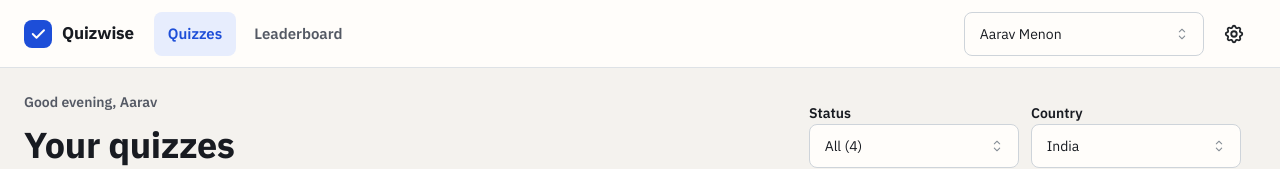
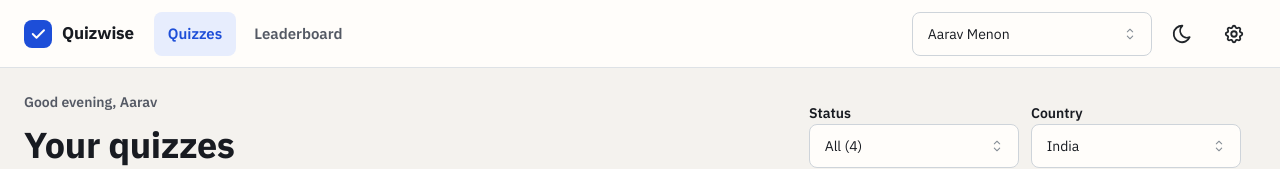
Before and after one commit to sreen98/quizwise, a React (Vite) app: page /quizzes in a window 1280 px wide. Shown: the top 169 px of the page. Built offline with nearby package versions, Linux system fonts and the light colour scheme.

Commit message:
feat: add dark mode toggle

```diff
--- a/index.html
+++ b/index.html
@@ -8,6 +8,12 @@
     <link rel="manifest" href="/site.webmanifest" />
     <meta name="viewport" content="width=device-width, initial-scale=1.0" />
     <title>Quizwise</title>
+    <script>
+      try {
+        var scheme = localStorage.getItem('mantine-color-scheme-value') === 'dark' ? 'dark' : 'light';
+        document.documentElement.setAttribute('data-mantine-color-scheme', scheme);
+      } catch (error) {}
+    </script>
   </head>
   <body>
     <div id="root"></div>
--- a/src/app/theme.ts
+++ b/src/app/theme.ts
@@ -1,6 +1,22 @@
-import { Badge, Button, createTheme, Input, Modal, Switch, type CSSVariablesResolver } from '@mantine/core';
+import {
+  Avatar,
+  Badge,
+  Button,
+  Checkbox,
+  createTheme,
+  Input,
+  Modal,
+  Pagination,
+  Radio,
+  Switch,
+  ThemeIcon,
+  type CSSVariablesResolver
+} from '@mantine/core';
 
 const TOUCH_TARGET = '44px';
+const FILLED_INK = 'var(--filled-ink)';
+
+const isFilled = (variant: string | undefined) => (variant ?? 'filled') === 'filled';
 
 export const theme = createTheme({
   white: '#FFFDFA',
@@ -59,12 +75,26 @@
   respectReducedMotion: true,
   components: {
     Modal: Modal.extend({ defaultProps: { centered: true } }),
-    Button: Button.extend({ vars: () => ({ root: { '--button-height': TOUCH_TARGET } }) }),
+    Button: Button.extend({
+      vars: (_theme, { variant }) => ({
+        root: { '--button-height': TOUCH_TARGET, '--button-color': isFilled(variant) ? FILLED_INK : undefined }
+      })
+    }),
+    ThemeIcon: ThemeIcon.extend({
+      vars: (_theme, { variant }) => ({ root: { '--ti-color': isFilled(variant) ? FILLED_INK : undefined } })
+    }),
+    Checkbox: Checkbox.extend({ vars: () => ({ root: { '--checkbox-icon-color': FILLED_INK } }) }),
+    Radio: Radio.extend({ vars: () => ({ root: { '--radio-icon-color': FILLED_INK } }) }),
+    Pagination: Pagination.extend({ vars: () => ({ root: { '--pagination-active-color': FILLED_INK } }) }),
+    Avatar: Avatar.extend({
+      vars: (_theme, { variant }) => ({ root: { '--avatar-color': variant === 'filled' ? FILLED_INK : undefined } })
+    }),
     Input: Input.extend({ vars: () => ({ wrapper: { '--input-height': TOUCH_TARGET } }) }),
     Switch: Switch.extend({ styles: { body: { minHeight: TOUCH_TARGET, alignItems: 'center' } } }),
     Badge: Badge.extend({
       defaultProps: { variant: 'light', radius: 'xs', size: 'lg' },
-      styles: { root: { textTransform: 'none', fontWeight: 600 } }
+      styles: { root: { textTransform: 'none', fontWeight: 600 } },
+      vars: (_theme, { variant }) => ({ root: { '--badge-color': variant === 'filled' ? FILLED_INK : undefined } })
     })
   }
 });
@@ -80,6 +110,7 @@
     '--warn-soft': '#FDF0E2',
     '--mantine-color-error': '#A64B07',
     '--skeleton': '#E8E3DA',
+    '--filled-ink': '#FFFDFA',
     '--mantine-color-body': '#FFFDFA',
     '--mantine-color-text': '#181B21',
     '--mantine-color-dimmed': '#545964',
@@ -93,6 +124,7 @@
     '--warn': '#F6A963',
     '--warn-soft': '#3A2614',
     '--mantine-color-error': '#F6A963',
-    '--skeleton': '#223047'
+    '--skeleton': '#223047',
+    '--filled-ink': '#0B111C'
   }
 });
--- /dev/null
+++ b/src/components/ColorSchemeToggle/index.tsx
@@ -0,0 +1,21 @@
+import { ActionIcon, useComputedColorScheme, useMantineColorScheme } from '@mantine/core';
+import { IconMoon, IconSun } from '@tabler/icons-react';
+
+export const ColorSchemeToggle = () => {
+  const { setColorScheme } = useMantineColorScheme();
+  const isDark = useComputedColorScheme('light', { getInitialValueInEffect: false }) === 'dark';
+
+  return (
+    <ActionIcon
+      variant="subtle"
+      color="gray"
+      size={44}
+      aria-label={isDark ? 'Switch to light mode' : 'Switch to dark mode'}
+      onClick={() => {
+        setColorScheme(isDark ? 'light' : 'dark');
+      }}
+    >
+      {isDark ? <IconSun size={22} aria-hidden /> : <IconMoon size={22} aria-hidden />}
+    </ActionIcon>
+  );
+};
--- a/src/components/Header/index.tsx
+++ b/src/components/Header/index.tsx
@@ -1,10 +1,11 @@
-import { Anchor, Group, ThemeIcon } from '@mantine/core';
+import { Anchor, Box, Group, ThemeIcon } from '@mantine/core';
 import { IconCheck } from '@tabler/icons-react';
 import { useEffect } from 'react';
 import { Link, NavLink } from 'react-router';
 import { useCurrentUser } from '../../hooks/useCurrentUser';
 import { useUserOptions } from '../../hooks/useUserOptions';
 import { DEFAULT_USER_ID, useSessionStore } from '../../session/sessionStore';
+import { ColorSchemeToggle } from '../ColorSchemeToggle';
 import { SettingsMenu } from '../SettingsMenu';
 import { UserSelect } from '../UserSelect';
 import classes from './Header.module.css';
@@ -57,9 +58,14 @@
         {links}
       </Group>
 
-      <Group gap={8} wrap="nowrap" visibleFrom="sm">
-        <UserSelect userOptions={userOptions} />
-        <SettingsMenu />
+      <Group gap={8} wrap="nowrap" ml="auto">
+        <Box visibleFrom="sm">
+          <UserSelect userOptions={userOptions} />
+        </Box>
+        <ColorSchemeToggle />
+        <Box visibleFrom="sm">
+          <SettingsMenu />
+        </Box>
       </Group>
     </Group>
   );
--- a/src/components/StandingsList/index.tsx
+++ b/src/components/StandingsList/index.tsx
@@ -11,7 +11,7 @@
     bdrs="md"
     fw={700}
     bg={isMe ? 'blue' : 'var(--surface-2)'}
-    c={isMe ? 'white' : undefined}
+    c={isMe ? 'var(--filled-ink)' : undefined}
     bd={isMe ? undefined : '1px solid var(--mantine-color-default-border)'}
   >
     <VisuallyHidden>Rank </VisuallyHidden>
```
Also changed, not shown: 1 other file (tests, documents, lock files or other folders).
